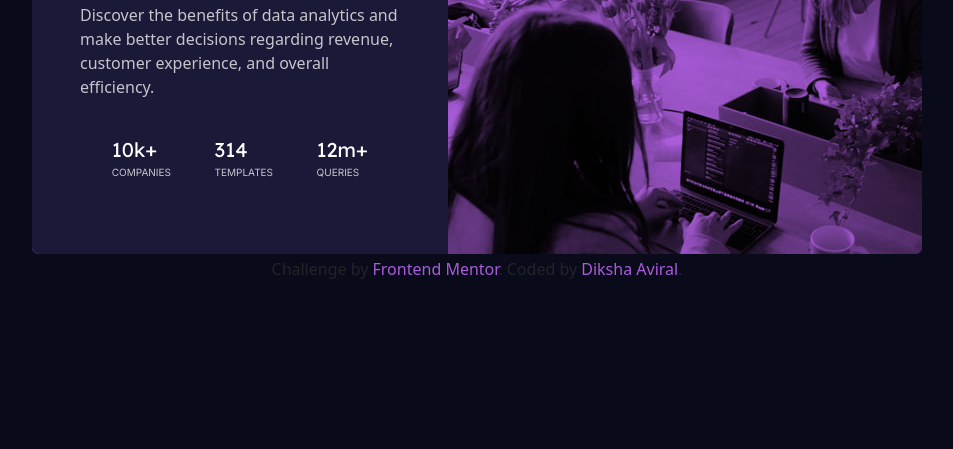
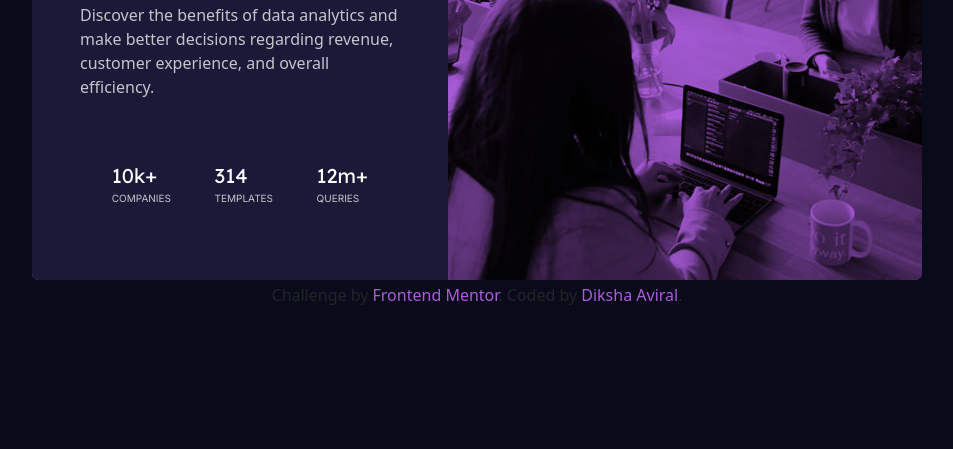
Before and after one commit to Dikshaviral/stats_preview_card_component, a plain HTML site: page index.html in a window 1280 px wide. Shown: the part 351-800 px from the top of the page, without its empty margins (163-1116 px from the left). Drawn offline with nearby package versions, Linux system fonts and the light colour scheme.

Commit message:
Update style.css

```diff
--- a/style.css
+++ b/style.css
@@ -80,7 +80,7 @@ img{
 }
 @media (min-width:600px) {
     .card
-    {   height: 50vh;
+    {   height: 70%;
         flex-direction: row;
         justify-content: space-between;
     }
```
